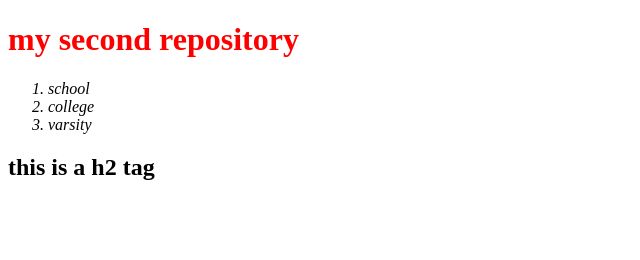
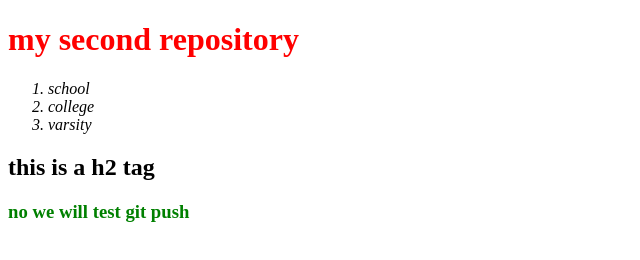
Before and after one commit to CyberTawsif/my-second-repo, a plain HTML site: page my-second-repo.html in a window 1280 px wide. Shown: the whole page, without its empty margins (0-640 px from the left). Drawn offline with Linux system fonts and the light colour scheme.

Commit message:
added another h3 tag

```diff
--- a/my-second-repo.html
+++ b/my-second-repo.html
@@ -15,5 +15,6 @@
         <li>varsity</li>
     </ol>
     <h2>this is a h2 tag</h2>
+    <h3>no we will test git push</h3>
 </body>
 </html>
```
